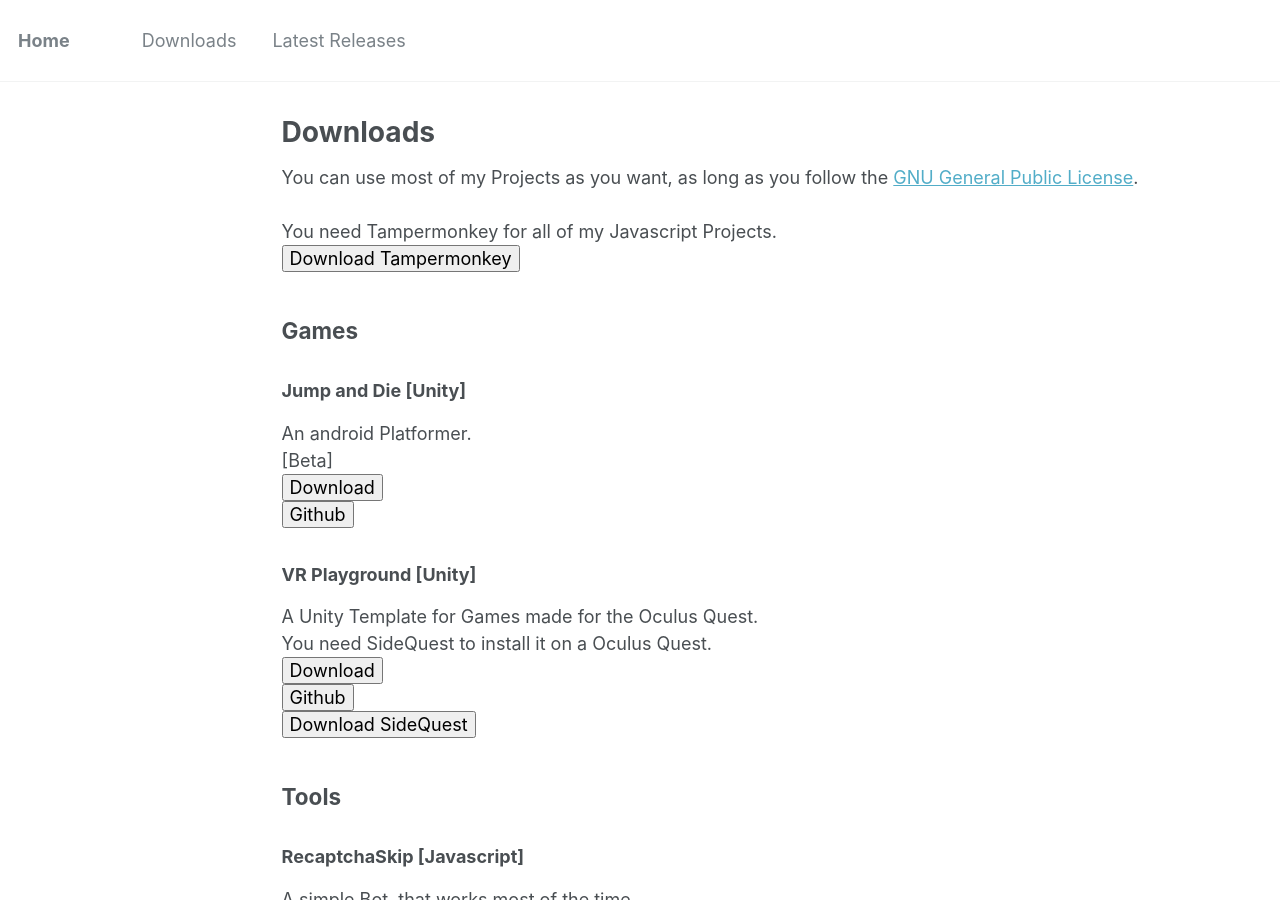
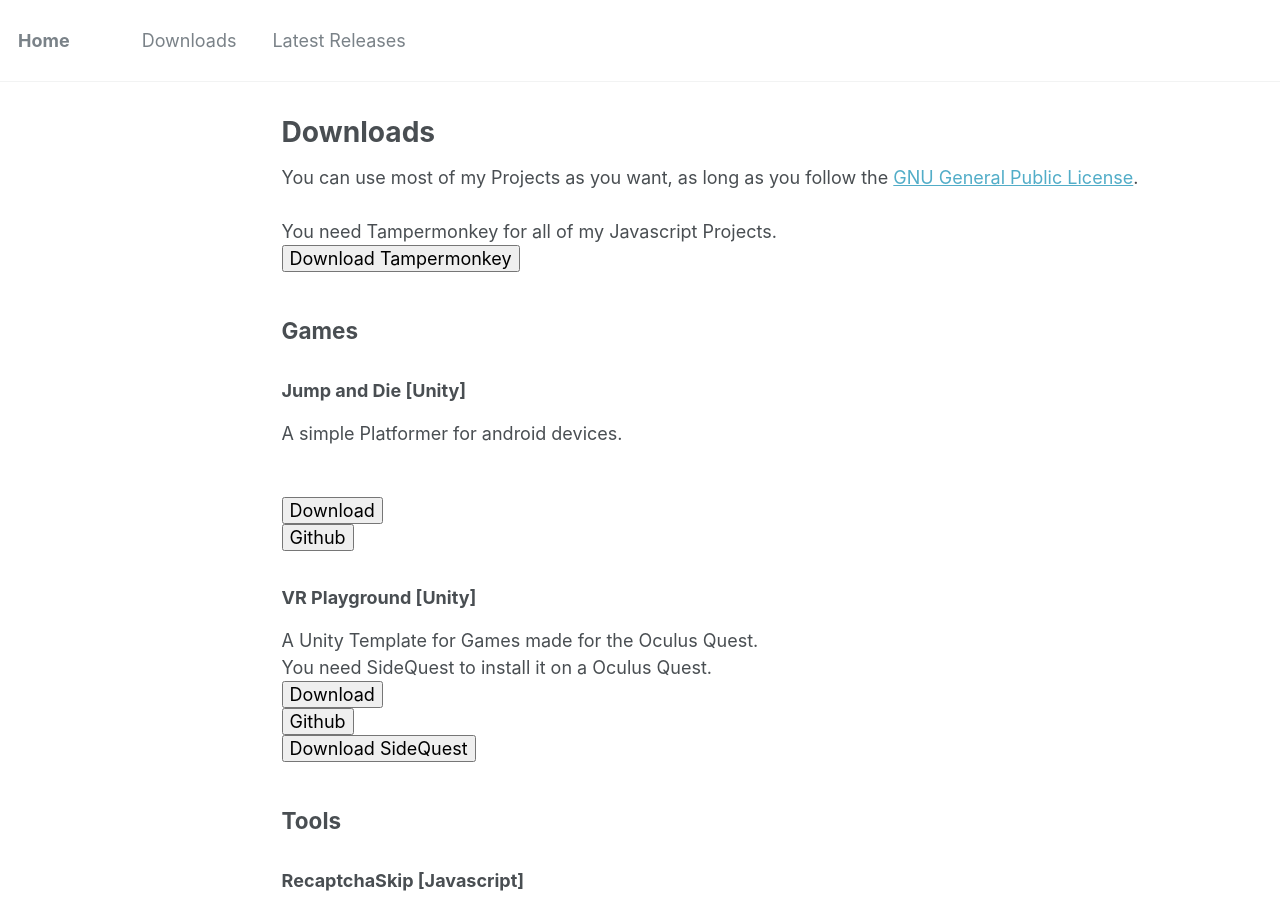
Before and after one commit to Janik313/janik313.github.io, a Jekyll site: the page built from _pages/downloads.md, in a window 1280 px wide and 900 px high. Built offline with Jekyll 4.4.1, drawn with Linux system fonts in a browser that asks for light colours.

Commit message:
Update downloads.md

```diff
--- a/_pages/downloads.md
+++ b/_pages/downloads.md
@@ -14,8 +14,8 @@
 <h2>Games</h2>
 
 <h3>Jump and Die [Unity]</h3>
-An android Platformer.
-<br>[Beta]
+A simple Platformer for android devices.
+
 <br><button onclick="window.location.href='https://github.com/Janik313/JumpAndDie/raw/master/JumpAndDie.apk'">Download</button>
 <br><button onclick="window.location.href='https://github.com/Janik313/JumpAndDie'">Github</button>
 
```
